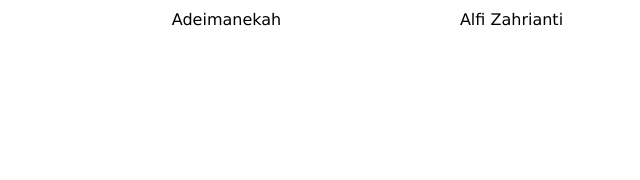
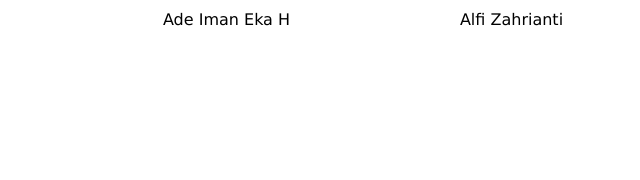
Before and after one commit to ahmadz2019/TugasProgate, a plain HTML site: page index.html in a window 1280 px wide. Shown: the part 1988-2168 px from the top of the page, 556-1196 px from the left. Drawn offline with Linux system fonts and the light colour scheme.

Commit message:
Update index.html
memperbaiki nama anggota team

```diff
--- a/index.html
+++ b/index.html
@@ -110,7 +110,7 @@
                     <div class="study-icon">
                         <img src="3.jpg" alt="">
                     </div>
-                    <p>Adeimanekah</p>
+                    <p>Ade Iman Eka H</p>
                 </div>
                 <div class="study">
                     <div class="study-icon">
```
